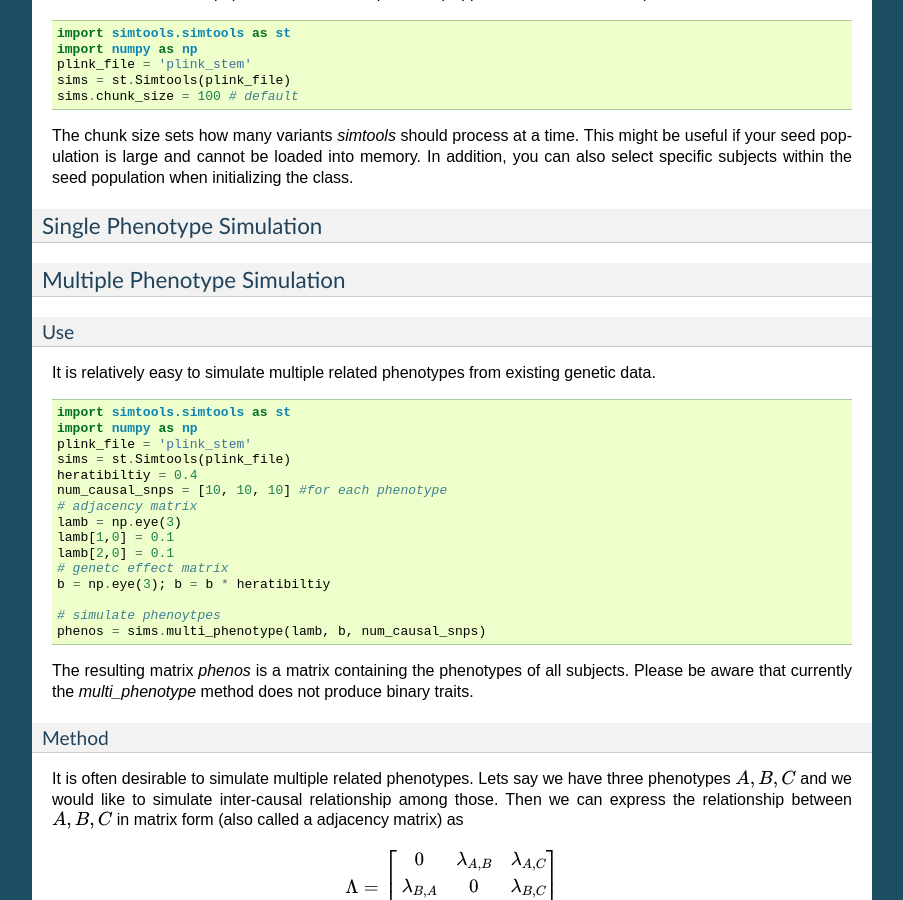
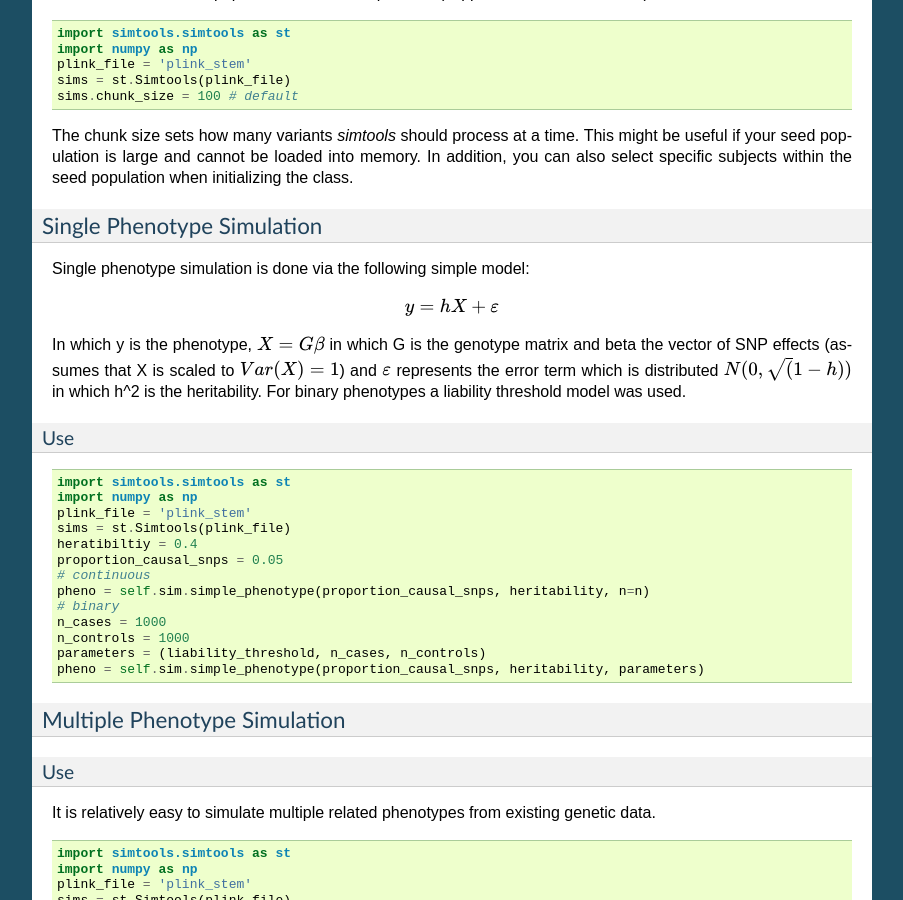
Before and after one commit to rmporsch/simtools, a Sphinx documentation site: the page built from docs/index.rst, in a window 1280 px wide and 900 px high, scrolled down 1176 px. Shown: the whole window, without its empty margins (198-1101 px from the left). Built offline with Sphinx 7.4.7, drawn with Linux system fonts in a browser that asks for light colours; formulas are drawn with MathJax 3.

Commit message:
doc updates

```diff
--- a/docs/conf.py
+++ b/docs/conf.py
@@ -77,7 +77,6 @@ exclude_patterns = ['_build', 'Thumbs.db', '.DS_Store']
 # The name of the Pygments (syntax highlighting) style to use.
 pygments_style = 'sphinx'
 
-# If true, `todo` and `todoList` produce output, else they produce nothing.
 todo_include_todos = False
 
 
--- a/docs/index.rst
+++ b/docs/index.rst
@@ -87,6 +87,38 @@ In addition, you can also select specific subjects within the seed population wh
 
 Single Phenotype Simulation
 ==============================
+
+Single phenotype simulation is done via the following simple model:
+
+.. math::
+
+    y = hX + \varepsilon
+
+
+In which y is the phenotype, :math:`X=G\beta` in which G is the genotype matrix and beta the vector of SNP effects (assumes that X is scaled to :math:`Var(X)=1`) and
+:math:`\varepsilon` represents the error term which is distributed :math:`N(0, \sqrt(1-h))` in which h^2 is the heritability.
+For binary phenotypes a liability threshold model was used.
+
+Use
+-----
+
+.. code-block:: python
+
+    import simtools.simtools as st
+    import numpy as np
+    plink_file = 'plink_stem'
+    sims = st.Simtools(plink_file)
+    heratibiltiy = 0.4
+    proportion_causal_snps = 0.05
+    # continuous
+    pheno = self.sim.simple_phenotype(proportion_causal_snps, heritability, n=n)
+    # binary
+    n_cases = 1000
+    n_controls = 1000
+    parameters = (liability_threshold, n_cases, n_controls)
+    pheno = self.sim.simple_phenotype(proportion_causal_snps, heritability, parameters)
+
+
 
 Multiple Phenotype Simulation
 ================================
--- a/docs/usage.rst
+++ b/docs/usage.rst
@@ -72,10 +72,10 @@ To simulate 3 different interrelated phenotypes one can simply::
     lamb[1,0] = 0.1
     lamb[2,0] = 0.1
     # genetc effect matrix
-    B = np.eye(3); B = B * heratibiltiy5
+    b = np.eye(3); b = b * heratibiltiy5
 
     # simulate phenoytpes
-    phenos = sims.multi_phenotype(lamb, B, num_causal_snps)
+    phenos = sims.multi_phenotype(lamb, b, num_causal_snps)
 
 
 tools
```
